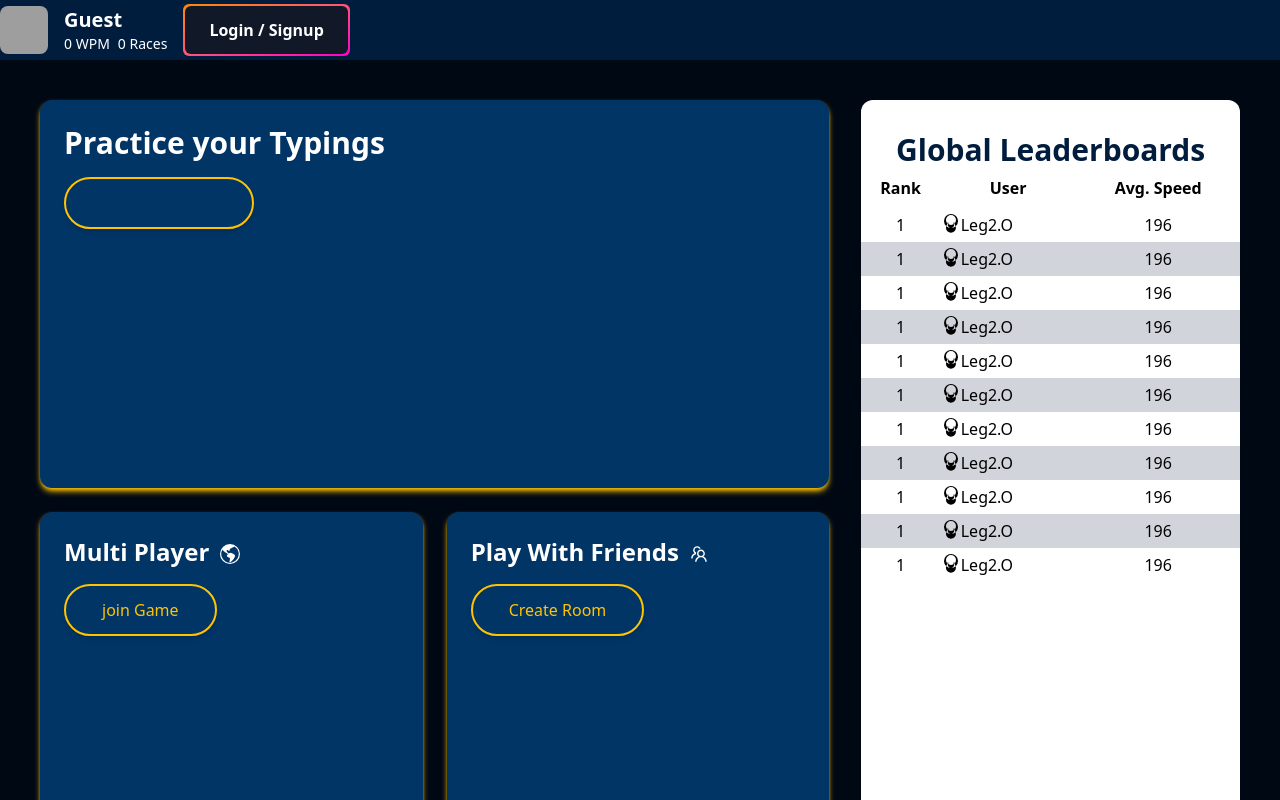
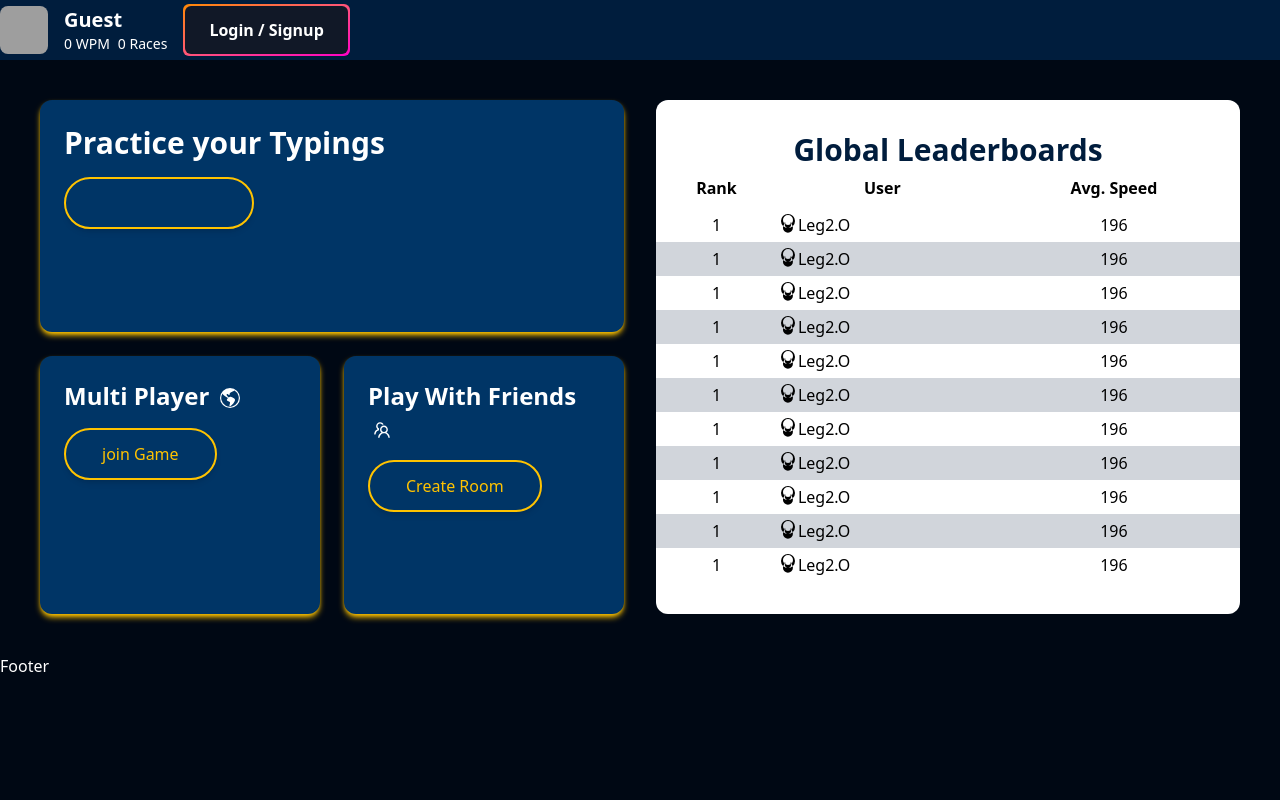
Before and after one commit to heyimaaditya/typingapp, a React (Create React App) app: page / in a window 1280 px wide. Shown: the top 800 px of the page. Built offline with nearby package versions, Linux system fonts and the light colour scheme; no server answers; grey boxes are pictures that could not be loaded; some icons are missing.

Commit message:
make homepage responsiveness

```diff
--- a/src/components/Home/SinglePlayerMode.tsx
+++ b/src/components/Home/SinglePlayerMode.tsx
@@ -12,7 +12,7 @@ const SinglePlayerMode=(props:Props)=>{
   const onSubmit:SubmitHandler<Inputs>=(data)=>console.log(data);
   return (
     <div className='p-6 space-y-4'>
-      <h3 className='text-3xl font-semibold'>
+      <h3 className='text-2xl font-semibold lg:text-3xl'>
         Practice your Typings{''}
         <span>
           <PiPencilCircleFill className='inline pl-1'/>
--- a/src/pages/GameSettings.tsx
+++ b/src/pages/GameSettings.tsx
@@ -49,15 +49,15 @@ const CreateRoom = () => {
   const mode = watch('mode') || state.mode;
 
   return (
-    <div className="min-h-screen">
-      <div className="grid grid-cols-2 gap-4 p-10 h-screen">
+    <div className="">
+      <div className="grid grid-cols-1 max-w-7xl mx-auto lg:grid-cols-2 gap-4 p-6 sm:p-10 h-full lg:h-screen">
         <div className="container rounded-xl bg-primary2 mx-auto p-4">
-          <h1 className=" text text-secondary text-center text-4xl font-bold py-4">
+          <h1 className=" text text-secondary text-center text-3xl sm:text-4xl font-bold py-4">
             Game Settings
           </h1>
 
           <div className="container mx-auto p-4">
-            <h1 className="text-2xl text-center  mb-4">
+            <h1 className="sm:text-2xl text-center  mb-4">
               Choose Difficulty and Duration
             </h1>
             <div className="max-w-md mx-auto bg-white p-6 rounded-lg shadow-md">
--- a/src/pages/Home.tsx
+++ b/src/pages/Home.tsx
@@ -7,16 +7,16 @@ import PlayWithFriendsMode from '../components/Home/PlayWithFriendsMode';
 import SinglePlayerMode from '../components/Home/SinglePlayerMode';
 const Home=(props:Props)=>{
   return (
-    <div className="min-h-screen p-10">
-    <div className="grid grid-cols-3 h-screen gap-8">
-      <div className="grid grid-cols-2 col-span-2 grid-rows-2 h-full gap-6">
-        <div className="row-span-1 col-span-2 h-full w-full shadow-md shadow-secondary bg-primary2 rounded-xl">
+    <div className="p-6 sm:p-10">
+      <div className="grid grid-cols-1 max-w-7xl mx-auto gap-8 md:grid-cols-2">
+        <div className="grid grid-col-1 gap-6 md:grid-cols-1 lg:grid-cols-2">
+          <div className="h-full w-full shadow-md shadow-secondary bg-primary2 rounded-xl row-span-1 col-span-2">
             <SinglePlayerMode />
           </div>
-        <div className="row-span-1 col-span-1 h-full w-full shadow-md shadow-secondary bg-primary2 rounded-xl">
+          <div className="h-full w-full shadow-md shadow-secondary bg-primary2 rounded-xl row-span-1 col-span-2 xl:col-span-1">
             <MultiplePlayerMode />
           </div>
-        <div className="row-span-1 col-span-1 h-full w-full shadow-md shadow-secondary bg-primary2 rounded-xl">
+          <div className="h-full w-full shadow-md shadow-secondary bg-primary2 rounded-xl row-span-1 col-span-2 xl:col-span-1">
             <PlayWithFriendsMode />
           </div>
         </div>
```
Lines whose indentation alone changed are shown as unchanged.
